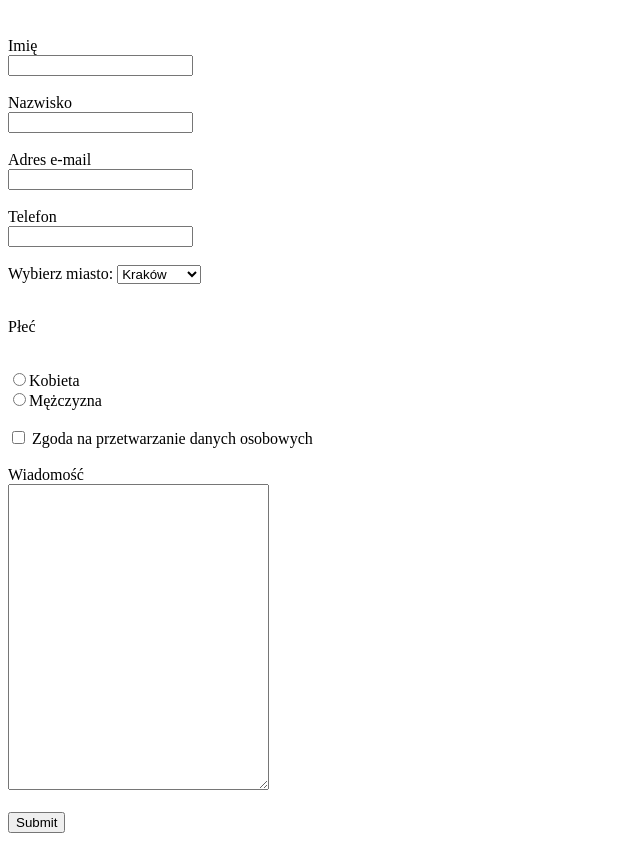
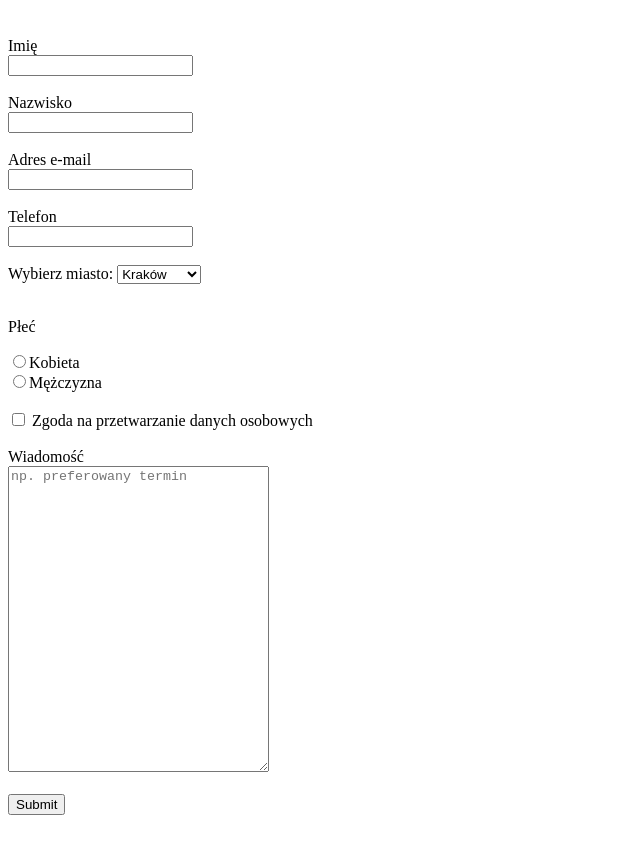
Before and after one commit to rodakasia/1-formularz-html5, a plain HTML site: page index.html in a window 1280 px wide. Shown: the part 79-920 px from the top of the page, without its empty margins (0-640 px from the left). Drawn offline with Linux system fonts and the light colour scheme.

Commit message:
Dodanie atrybutu placeholder

```diff
--- a/index.html
+++ b/index.html
@@ -31,7 +31,7 @@
             <option value="gdansk">Gdańsk</option>
         </select><br><br>
 
-        <p>Płeć</p><br>
+        <p>Płeć</p>
         <label><input type="radio" name="plec">Kobieta</label><br>
         <label><input type="radio" name="plec">Mężczyzna</label><br><br>
 
@@ -41,7 +41,7 @@
 
 
         <label for="wiadomosc">Wiadomość</label><br>
-        <textarea rows="20" cols="30" name="wiadomosc" id="wiadomosc"></textarea><br><br>
+        <textarea rows="20" cols="30" name="wiadomosc" id="wiadomosc" placeholder="np. preferowany termin"></textarea><br><br>
 
         <input type="submit">
     </form>
```
